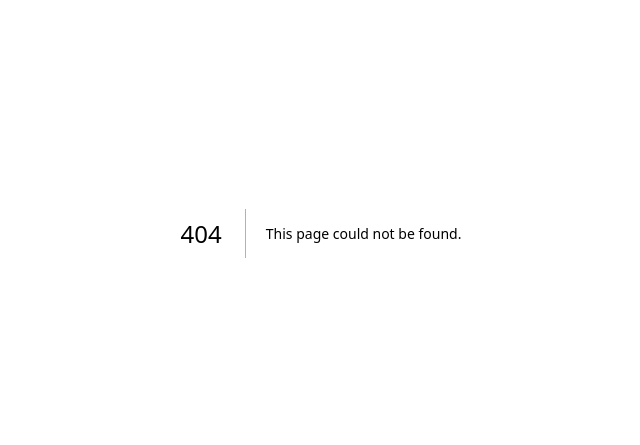
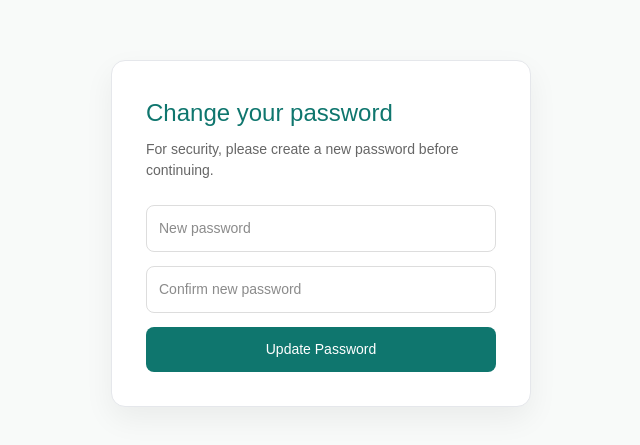
Before and after one commit to KaonPM/wageflow, a Next.js app: page /change-password in a window 1280 px wide. Before the commit this address had no page. Shown: the part 167-612 px from the top of the page, without its empty margins (319-959 px from the left). Built offline with nearby package versions, Linux system fonts and the light colour scheme; no server answers.

Commit message:
Add first login change password page

```diff
--- /dev/null
+++ b/app/change-password/page.tsx
@@ -0,0 +1,185 @@
+"use client";
+
+import { useState } from "react";
+import { supabase } from "../lib/supabaseClient";
+import { useRouter } from "next/navigation";
+
+export default function ChangePasswordPage() {
+  const router = useRouter();
+
+  const [password, setPassword] = useState("");
+  const [confirmPassword, setConfirmPassword] = useState("");
+  const [message, setMessage] = useState("");
+
+  function isStrongPassword(value: string) {
+    return /^(?=.*[a-z])(?=.*[A-Z])(?=.*\d)(?=.*[^A-Za-z0-9]).{8,}$/.test(value);
+  }
+
+  async function handleChangePassword(e: React.FormEvent) {
+    e.preventDefault();
+
+    if (!isStrongPassword(password)) {
+      setMessage(
+        "Password must be at least 8 characters and include uppercase, lowercase, a number, and a special character."
+      );
+      return;
+    }
+
+    if (password !== confirmPassword) {
+      setMessage("Passwords do not match.");
+      return;
+    }
+
+    setMessage("Updating password...");
+
+    const { data: userData } = await supabase.auth.getUser();
+    const userId = userData.user?.id;
+
+    if (!userId) {
+      setMessage("Session expired. Please log in again.");
+      router.push("/login");
+      return;
+    }
+
+    const { error: passwordError } = await supabase.auth.updateUser({
+      password,
+    });
+
+    if (passwordError) {
+      setMessage(passwordError.message);
+      return;
+    }
+
+    const { data: profile, error: profileFetchError } = await supabase
+      .from("profiles")
+      .select("role")
+      .eq("id", userId)
+      .single();
+
+    if (profileFetchError || !profile) {
+      setMessage("Password updated, but your profile could not be loaded.");
+      return;
+    }
+
+    const { error: profileUpdateError } = await supabase
+      .from("profiles")
+      .update({ must_change_password: false })
+      .eq("id", userId);
+
+    if (profileUpdateError) {
+      setMessage(profileUpdateError.message);
+      return;
+    }
+
+    setMessage("Password updated successfully.");
+
+    if (profile.role === "employer") {
+      router.push("/employer");
+    } else if (profile.role === "employee") {
+      router.push("/employee");
+    } else if (profile.role === "master_admin") {
+      router.push("/master");
+    } else {
+      router.push("/login");
+    }
+  }
+
+  return (
+    <main style={page}>
+      <section style={card}>
+        <h1 style={title}>Change your password</h1>
+        <p style={subtitle}>
+          For security, please create a new password before continuing.
+        </p>
+
+        <form onSubmit={handleChangePassword} style={form}>
+          <input
+            style={input}
+            type="password"
+            placeholder="New password"
+            value={password}
+            onChange={(e) => setPassword(e.target.value)}
+            required
+          />
+
+          <input
+            style={input}
+            type="password"
+            placeholder="Confirm new password"
+            value={confirmPassword}
+            onChange={(e) => setConfirmPassword(e.target.value)}
+            required
+          />
+
+          <button type="submit" style={button}>
+            Update Password
+          </button>
+        </form>
+
+        {message && <p style={messageStyle}>{message}</p>}
+      </section>
+    </main>
+  );
+}
+
+const page = {
+  minHeight: "100vh",
+  display: "flex",
+  alignItems: "center",
+  justifyContent: "center",
+  background: "#f8faf9",
+  fontFamily: "Arial, sans-serif",
+  padding: "20px",
+};
+
+const card = {
+  width: "100%",
+  maxWidth: "420px",
+  background: "#ffffff",
+  border: "1px solid #e5e7eb",
+  borderRadius: "14px",
+  padding: "34px",
+  boxShadow: "0 12px 30px rgba(0,0,0,0.06)",
+};
+
+const title = {
+  fontSize: "24px",
+  color: "#0f766e",
+  marginBottom: "8px",
+};
+
+const subtitle = {
+  fontSize: "14px",
+  color: "#666",
+  marginBottom: "24px",
+  lineHeight: 1.5,
+};
+
+const form = {
+  display: "flex",
+  flexDirection: "column" as const,
+  gap: "14px",
+};
+
+const input = {
+  padding: "12px",
+  borderRadius: "8px",
+  border: "1px solid #ddd",
+  fontSize: "14px",
+};
+
+const button = {
+  background: "#0f766e",
+  color: "#fff",
+  border: "none",
+  borderRadius: "8px",
+  padding: "12px",
+  fontSize: "14px",
+  cursor: "pointer",
+};
+
+const messageStyle = {
+  marginTop: "16px",
+  fontSize: "13px",
+  color: "#666",
+};
```
